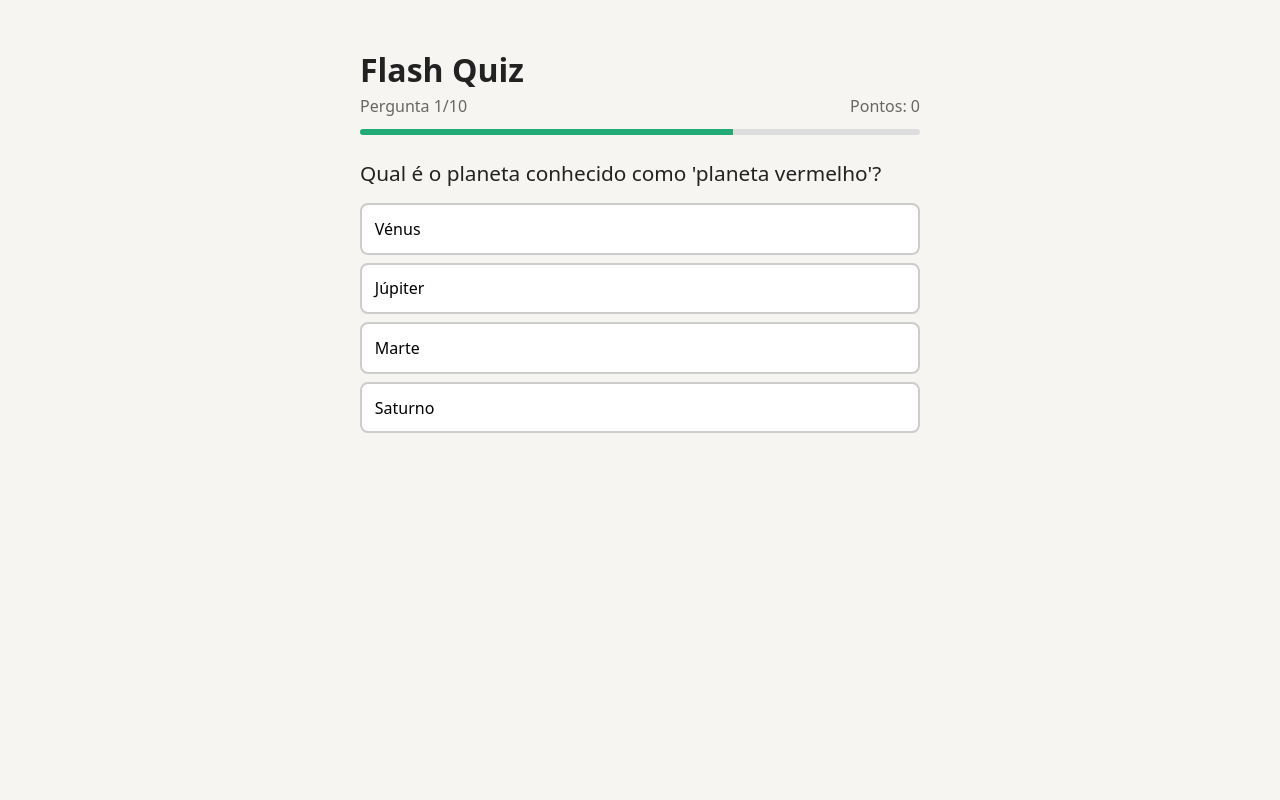
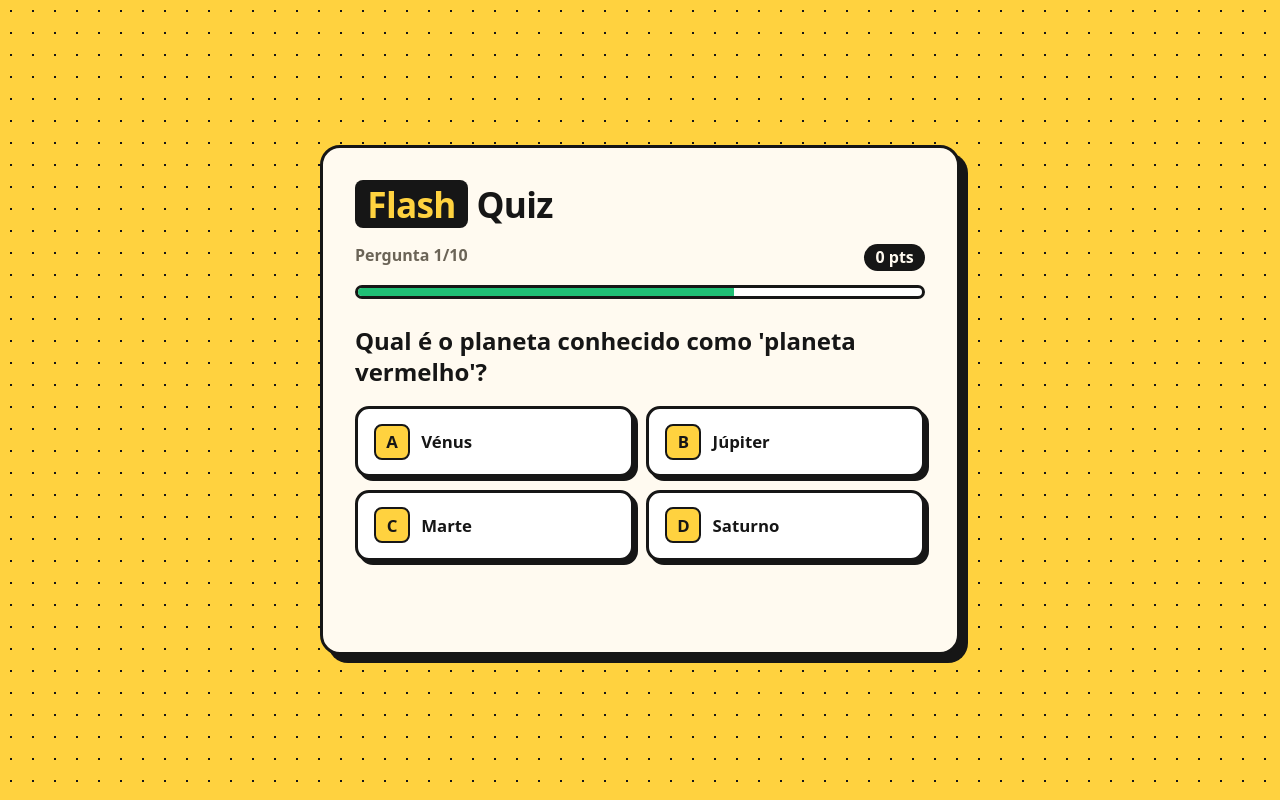
Before and after one commit to filipecampos9/taskA-Flash-Quiz, a plain HTML site: page index.html in a window 1280 px wide. Drawn offline with Linux system fonts and the light colour scheme.

Commit message:
Restyle quiz with bolder, playful look
Co-Authored-By: Claude Opus 5.5 <noreply@anthropic.com>

```diff
--- a/index.html
+++ b/index.html
@@ -5,24 +5,62 @@
 <meta name="viewport" content="width=device-width, initial-scale=1">
 <title>Flash Quiz</title>
 <style>
-  body { font-family: system-ui, sans-serif; max-width: 560px; margin: 3rem auto; padding: 0 1rem; color: #222; background: #f6f5f2; }
-  h1 { margin-bottom: .25rem; }
-  #meta { color: #666; display: flex; justify-content: space-between; }
-  #timer { height: 6px; background: #ddd; border-radius: 3px; overflow: hidden; margin: .75rem 0 1.5rem; }
-  #bar { height: 100%; background: #2a7; width: 100%; }
-  #q { font-size: 1.3rem; margin-bottom: 1rem; }
-  button { display: block; width: 100%; padding: .8rem; margin: .5rem 0; font: inherit; text-align: left;
-           border: 2px solid #ccc; border-radius: 8px; background: #fff; cursor: pointer; }
-  button:hover:not(:disabled) { border-color: #888; }
+  :root {
+    --ink: #161616; --paper: #fffaf0; --bg: #ffd23f;
+    --ok: #1fbf75; --bad: #ff5a5f; --muted: #6b6457;
+  }
+  * { box-sizing: border-box; }
+  body {
+    margin: 0; min-height: 100vh; display: grid; place-items: center; padding: 1.5rem;
+    font-family: ui-rounded, "SF Pro Rounded", system-ui, sans-serif; color: var(--ink);
+    background: var(--bg) radial-gradient(var(--ink) 1px, transparent 1.5px) 0 0 / 22px 22px;
+  }
+  .card {
+    width: 100%; max-width: 640px; background: var(--paper); padding: 2rem;
+    border: 3px solid var(--ink); border-radius: 20px; box-shadow: 8px 8px 0 var(--ink);
+  }
+  h1 { margin: 0 0 1rem; font-size: 2.2rem; font-weight: 900; letter-spacing: -.02em; }
+  h1 span { background: var(--ink); color: var(--bg); padding: 0 .35em; border-radius: 8px; }
+  #meta { display: flex; justify-content: space-between; font-weight: 700; color: var(--muted); }
+  #score { background: var(--ink); color: var(--paper); padding: .15em .7em; border-radius: 99px; }
+  #timer { height: 14px; border: 3px solid var(--ink); border-radius: 99px; overflow: hidden; margin: .9rem 0 1.6rem; background: #fff; }
+  #bar { height: 100%; width: 100%; background: var(--ok); transition: background .3s; }
+  #bar.pouco { background: var(--bad); }
+  #q { font-size: 1.5rem; font-weight: 800; line-height: 1.3; margin: 0 0 1.2rem; }
+
+  #answers { display: grid; grid-template-columns: 1fr 1fr; gap: .8rem; counter-reset: opt; }
+  @media (max-width: 520px) { #answers { grid-template-columns: 1fr; } }
+  button {
+    display: flex; align-items: center; gap: .7rem; width: 100%; padding: .9rem 1rem;
+    font: inherit; font-weight: 700; font-size: 1.05rem; text-align: left; color: var(--ink);
+    background: #fff; border: 3px solid var(--ink); border-radius: 14px; box-shadow: 4px 4px 0 var(--ink);
+    cursor: pointer; transition: transform .08s, box-shadow .08s;
+  }
+  button:hover:not(:disabled) { transform: translate(-2px, -2px); box-shadow: 6px 6px 0 var(--ink); }
+  button:active:not(:disabled) { transform: translate(3px, 3px); box-shadow: 1px 1px 0 var(--ink); }
+  button:focus-visible { outline: 3px solid #3a6cf4; outline-offset: 3px; }
   button:disabled { cursor: default; }
-  [hidden] { display: none !important; } /* senão `button { display: block }` anula o atributo hidden */
-  .certa { border-color: #2a7; background: #e6f6ec; }
-  .errada { border-color: #c33; background: #fbe8e8; }
-  #next, #restart { text-align: center; background: #222; color: #fff; border-color: #222; }
+  #answers button:disabled:not(.certa):not(.errada) { opacity: .45; }
+  #answers button:not(#restart)::before {
+    counter-increment: opt; content: counter(opt, upper-alpha);
+    flex: none; display: grid; place-items: center; width: 2rem; height: 2rem;
+    border-radius: 8px; background: var(--bg); border: 2px solid var(--ink); font-weight: 900;
+  }
+  .certa { background: var(--ok); color: #fff; animation: pop .3s; }
+  .errada { background: var(--bad); color: #fff; animation: shake .35s; }
+  @keyframes pop { 50% { transform: scale(1.05); } }
+  @keyframes shake { 25% { transform: translateX(-6px); } 75% { transform: translateX(6px); } }
+  @media (prefers-reduced-motion: reduce) { * { animation: none !important; transition: none !important; } }
+
+  #feedback { min-height: 1.6em; margin: 1.2rem 0 .6rem; font-size: 1.2rem; font-weight: 900; }
+  #next, #restart { justify-content: center; background: var(--ink); color: var(--bg); font-size: 1.15rem; }
+  #restart { grid-column: 1 / -1; }
+  [hidden] { display: none !important; } /* senão `display` dos botões anula o atributo hidden */
 </style>
 </head>
 <body>
-<h1>Flash Quiz</h1>
+<div class="card">
+  <h1><span>Flash</span> Quiz</h1>
   <div id="meta"><span id="progress"></span><span id="score"></span></div>
   <div id="timer"><div id="bar"></div></div>
   <main id="game">
@@ -31,6 +69,7 @@
     <p id="feedback" aria-live="polite"></p>
     <button id="next" hidden>Próxima</button>
   </main>
+</div>
 <script>
 const TEMPO = 15; // segundos por pergunta
 const PERGUNTAS = [
@@ -58,10 +97,11 @@ function iniciar() {
 function mostrar() {
   const [texto, opcoes] = ordem[i];
   $("progress").textContent = `Pergunta ${i + 1}/${ordem.length}`;
-  $("score").textContent = `Pontos: ${pontos}`;
+  $("score").textContent = `${pontos} pts`;
   $("q").textContent = texto;
   $("feedback").textContent = "";
   $("next").hidden = true;
+  $("timer").hidden = false;
   $("answers").replaceChildren(...opcoes.map((o, k) => {
     const b = document.createElement("button");
     b.textContent = o;
@@ -73,6 +113,7 @@ function mostrar() {
   tick = setInterval(() => {
     const resta = Math.max(0, fim - Date.now()) / (TEMPO * 1000);
     $("bar").style.width = resta * 100 + "%";
+    $("bar").classList.toggle("pouco", resta < .3);
     if (resta === 0) responder(-1);
   }, 50);
 }
@@ -90,7 +131,7 @@ function responder(k) {
     if (k >= 0) botoes[k].classList.add("errada");
     $("feedback").textContent = k < 0 ? "Tempo esgotado!" : "Errado!";
   }
-  $("score").textContent = `Pontos: ${pontos}`;
+  $("score").textContent = `${pontos} pts`;
   $("next").hidden = false;
   $("next").textContent = i + 1 < ordem.length ? "Próxima" : "Ver resultado";
   $("next").focus();
@@ -100,6 +141,7 @@ $("next").onclick = () => (++i < ordem.length ? mostrar() : resultado());
 
 function resultado() {
   $("progress").textContent = "Fim!";
+  $("timer").hidden = true;
   $("q").textContent = `Acertaste ${pontos} de ${ordem.length}.`;
   $("feedback").textContent = "";
   const b = document.createElement("button");
```
Lines whose indentation alone changed are shown as unchanged.
